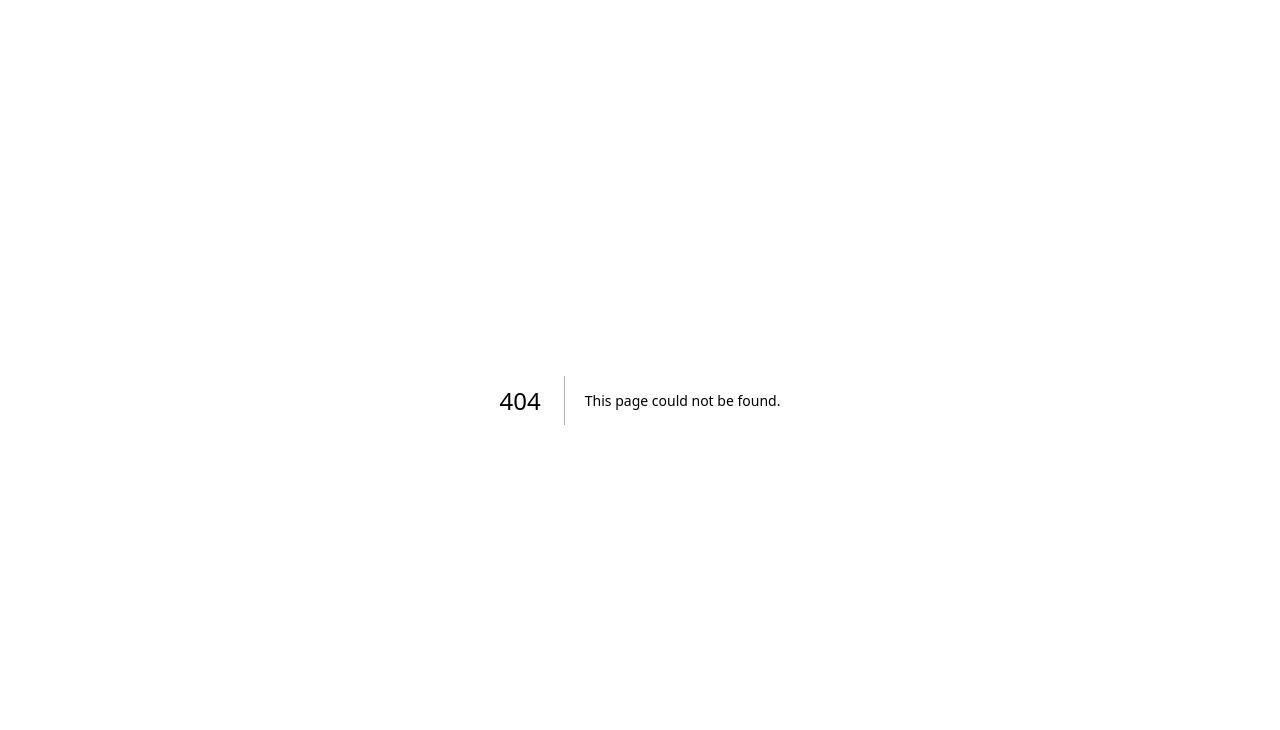
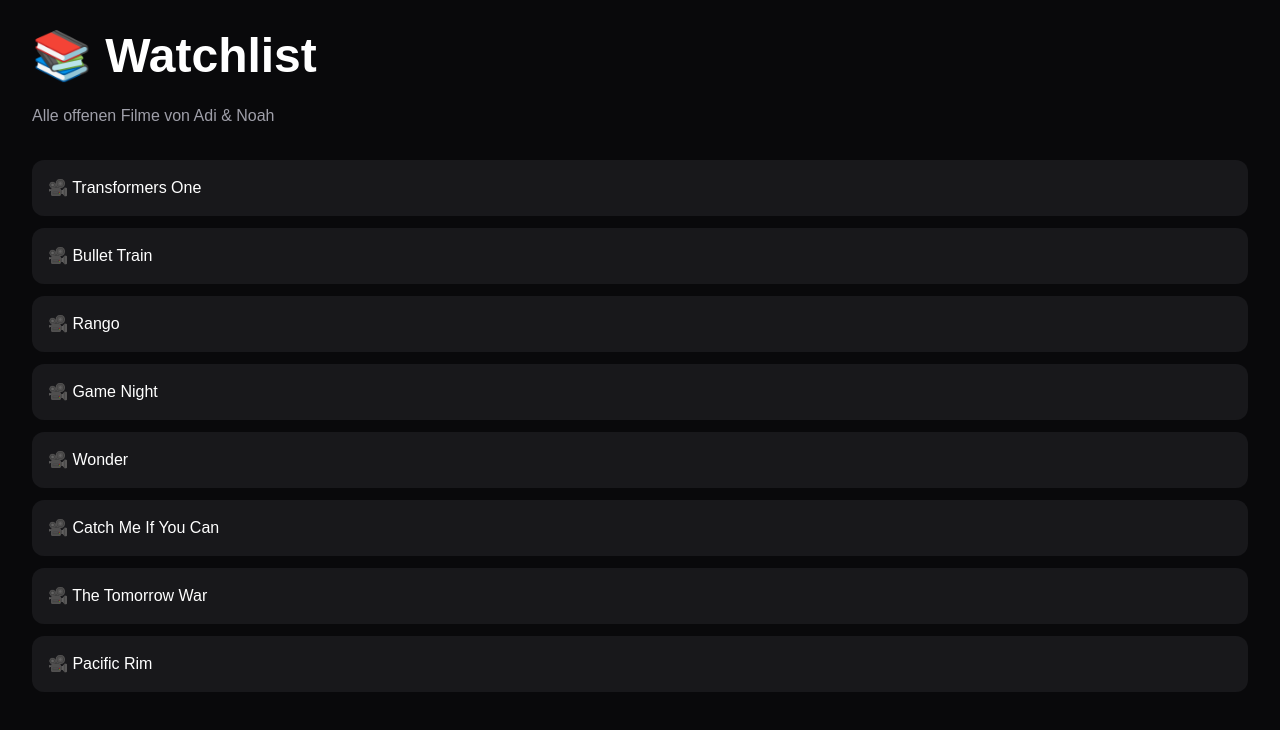
Before and after one commit to ntouRage-ai/adi-noah-movie-tracker, a Next.js app: page /watchlist in a window 1280 px wide. Before the commit this address had no page. Shown: the top 730 px of the page. Built offline with nearby package versions, Linux system fonts and the light colour scheme.

Commit message:
Watchlist hinzugefügt

```diff
--- a/app/page.tsx
+++ b/app/page.tsx
@@ -1,3 +1,5 @@
+import Link from "next/link";
+
 export default function Home() {
   return (
     <main className="min-h-screen bg-zinc-950 text-white p-8">
@@ -15,15 +17,21 @@
           <p>Noch nicht importiert</p>
         </div>
 
-        <div className="bg-zinc-900 p-4 rounded-xl">
+        <Link
+          href="/watchlist"
+          className="bg-zinc-900 p-4 rounded-xl block hover:bg-zinc-800"
+        >
           <h2 className="font-bold">📚 Watchlist</h2>
-          <p>Noch nicht importiert</p>
-        </div>
+          <p>Offene Filme anzeigen</p>
+        </Link>
 
-        <div className="bg-zinc-900 p-4 rounded-xl">
+        <Link
+          href="/roulette"
+          className="bg-zinc-900 p-4 rounded-xl block hover:bg-zinc-800"
+        >
           <h2 className="font-bold">🎲 Filmroulette</h2>
-          <p>Kommt als Nächstes</p>
-        </div>
+          <p>Film zufällig auswählen</p>
+        </Link>
       </div>
     </main>
   );
--- /dev/null
+++ b/app/watchlist/page.tsx
@@ -0,0 +1,35 @@
+const watchlist = [
+  "Transformers One",
+  "Bullet Train",
+  "Rango",
+  "Game Night",
+  "Wonder",
+  "Catch Me If You Can",
+  "The Tomorrow War",
+  "Pacific Rim",
+];
+
+export default function WatchlistPage() {
+  return (
+    <main className="min-h-screen bg-zinc-950 text-white p-8">
+      <h1 className="text-5xl font-bold mb-6">
+        📚 Watchlist
+      </h1>
+
+      <p className="text-zinc-400 mb-8">
+        Alle offenen Filme von Adi & Noah
+      </p>
+
+      <div className="space-y-3">
+        {watchlist.map((movie) => (
+          <div
+            key={movie}
+            className="bg-zinc-900 p-4 rounded-xl"
+          >
+            🎥 {movie}
+          </div>
+        ))}
+      </div>
+    </main>
+  );
+}
```
